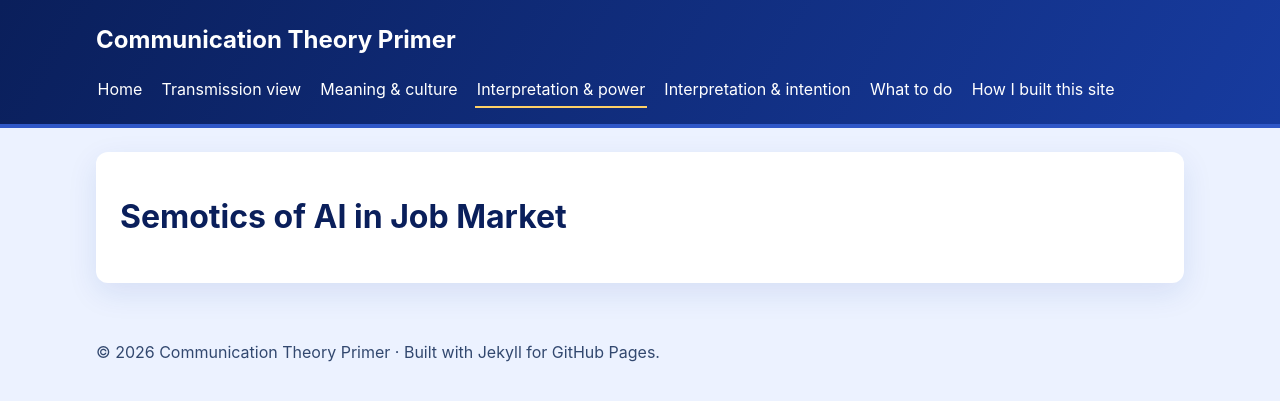
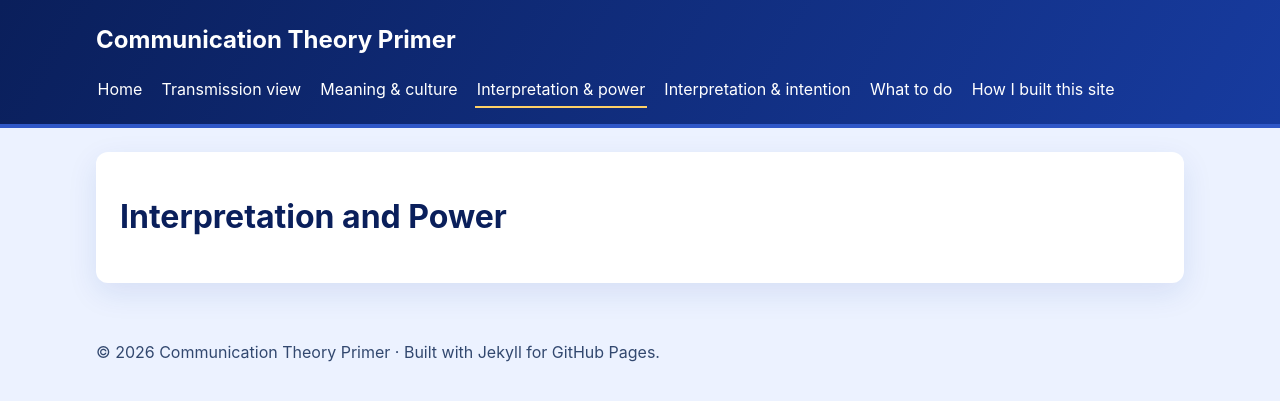
Before and after one commit to bryngrant/comm-primer, a Jekyll site: the page built from Interpretation-and-power.md, in a window 1280 px wide. Shown: the top 401 px of the page. Built offline with Jekyll 4.4.1, drawn with Linux system fonts in a browser that asks for light colours.

Commit message:
Rename section from 'Semotics of AI in Job Market' to 'Interpretation and Power'

```diff
--- a/Semiotics-in-AI.md
+++ b/Interpretation-and-power.md
@@ -1,7 +1,7 @@
 ---
 layout: default
-title: Semotics
+title: Interpretation and power
 permalink: /interpretation-and-power/
 ---
 
-# Semotics of AI in Job Market
+# Interpretation and Power
```
